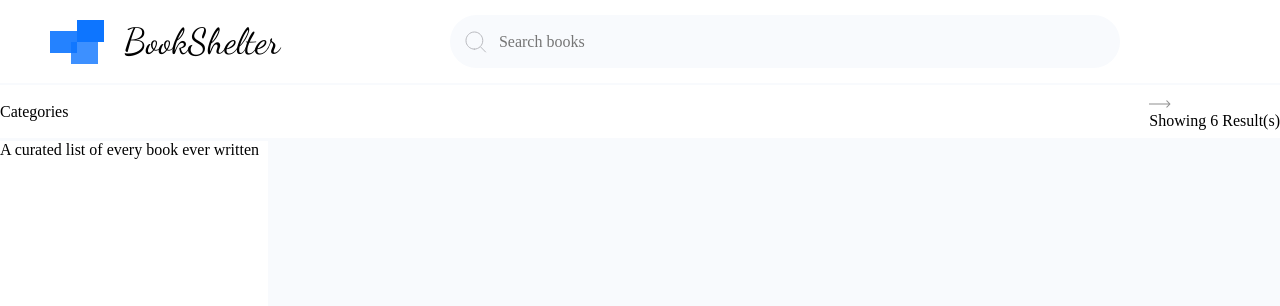
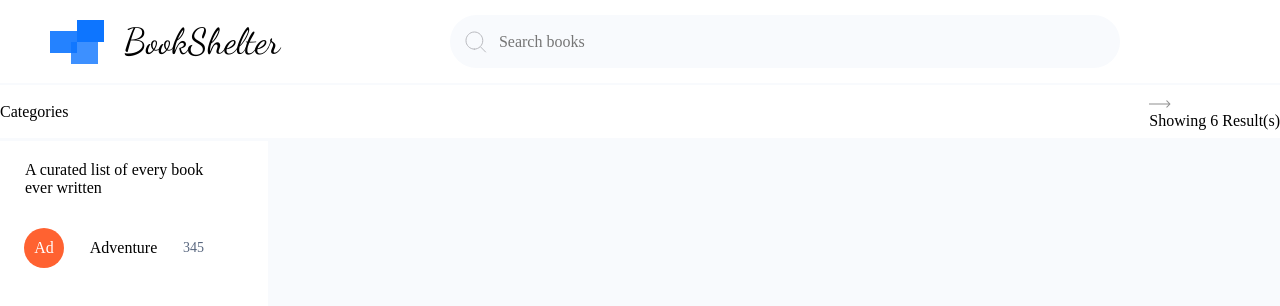
Before and after one commit to tranchinh123/react-training, a React (Vite) app in the folder bookshelter-app/: page / in a window 1280 px wide. Shown: the top 306 px of the page. Built offline with nearby package versions, Linux system fonts and the light colour scheme; a web font is replaced by a local one.

Commit message:
implement CategoryItem component

```diff
--- /dev/null
+++ b/bookshelter-app/src/components/CategoryItem/index.module.css
@@ -0,0 +1,31 @@
+.categoryItem {
+  display: flex;
+  justify-content: space-around;
+  align-items: center;
+  width: 236px;
+  height: 56px;
+  border-radius: 10px;
+  margin-top: 23px;
+  margin-right: 10px;
+  cursor: pointer;
+}
+.initials {
+  display: flex;
+  align-items: center;
+  justify-content: center;
+  color: #ffffff;
+  width: 40px;
+  height: 40px;
+  border-radius: 50%;
+  background-color: #ff6231;
+}
+
+.category {
+  font-size: var(--font-size-xl);
+}
+
+.bookQuantity {
+  font-size: var(--font-size-lg);
+  color: #58667e;
+  margin-right: 30px;
+}
--- a/bookshelter-app/src/components/CategoryItem/index.tsx
+++ b/bookshelter-app/src/components/CategoryItem/index.tsx
@@ -1,5 +1,18 @@
-const CateGoryItem = () => {
-  return <></>;
+import styles from './index.module.css';
+interface CateGoryItemProps {
+  category: string;
+  quantity: number;
+}
+const CateGoryItem = ({ category, quantity }: CateGoryItemProps) => {
+  return (
+    <>
+      <div className={styles.categoryItem}>
+        <div className={styles.initials}>{category.slice(0, 2)}</div>
+        <p className={styles.category}>{category}</p>
+        <p className={styles.bookQuantity}>{quantity}</p>
+      </div>
+    </>
+  );
 };
 
 export default CateGoryItem;
--- a/bookshelter-app/src/components/CategoryList/index.module.css
+++ b/bookshelter-app/src/components/CategoryList/index.module.css
@@ -1,5 +1,14 @@
 .categoryList {
+  display: flex;
+  flex-direction: column;
+  align-items: center;
   width: 268px;
   height: 936px;
   background-color: var(--background-color-primary);
 }
+
+.curatedList {
+  margin-top: 20px;
+  padding-left: 25px;
+  padding-right: 34px;
+}
--- a/bookshelter-app/src/components/CategoryList/index.tsx
+++ b/bookshelter-app/src/components/CategoryList/index.tsx
@@ -1,10 +1,14 @@
 import styles from './index.module.css';
+import CateGoryItem from '../CategoryItem';
 const CategoryList = () => {
   return (
     <>
-      <div className={styles.categoryList}>
-        <p>A curated list of every book ever written</p>
-      </div>
+      <section className={styles.categoryList}>
+        <p className={styles.curatedList}>
+          A curated list of every book ever written
+        </p>
+        <CateGoryItem category="Adventure" quantity={345} />
+      </section>
     </>
   );
 };
```
